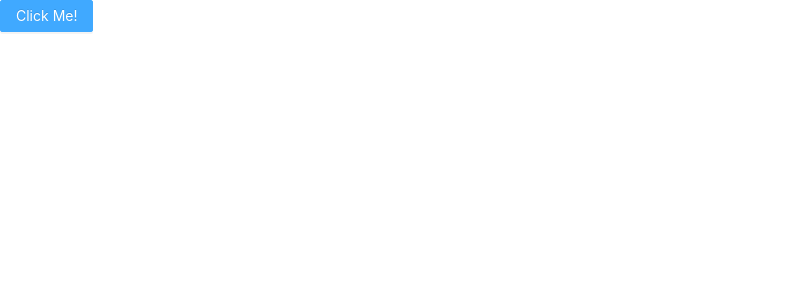
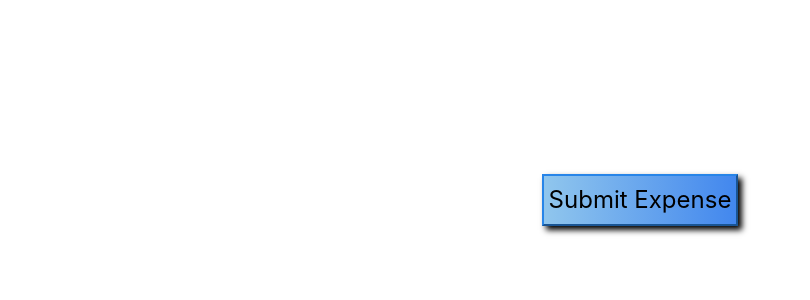
Before and after one commit to allenaxie/New-Horizons-Test, a React (Create React App) app: page / in a window 1280 px wide. Shown: the top 300 px of the page, without its empty margins (0-810 px from the left). Built offline with nearby package versions, Linux system fonts and the light colour scheme.

Commit message:
Style button. Add hover effect.

```diff
--- a/src/App.css
+++ b/src/App.css
@@ -3,6 +3,37 @@
   margin: 0;
   padding: 0;
   box-sizing: border-box;
+}
+
+.header {
+  height: 50vh;
+  display: flex;
+  justify-content: center;
+  align-items: center;
+}
+
+.modal-btn {
+  margin: 0 auto !important;
+  display: flex;
+  justify-content: center;
+  align-items: center;
+  text-align: center !important;
+  background: linear-gradient(to right, rgb(144, 198, 237),#4287ee);
+  cursor: pointer;
+  padding: 5px;
+  border-color: rgb(40, 133, 232);
+  box-shadow: 4px 4px 6px black;
+}
+
+.modal-btn:hover {
+  background: linear-gradient(to right, rgb(144, 177, 237),#4261ee);
+  transform:scale(1.1);
+
+}
+
+.btn-text {
+  font-size: 1.5rem;
+  color: black;
 }
 
 .modal-heading-container {
--- a/src/App.js
+++ b/src/App.js
@@ -31,9 +31,11 @@ function App() {
     <body className="main">
       <header className="header">
         {/* Button to open modal */}
-       <Button type="primary" onClick={showModal} className="modal-btn">
-         Click Me!
-       </Button>
+       <button type="button" onClick={showModal} className="modal-btn">
+        <span className="btn-text">
+          Submit Expense
+        </span>
+       </button>
        {/* Modal */}
        <Modal
        title={
```
